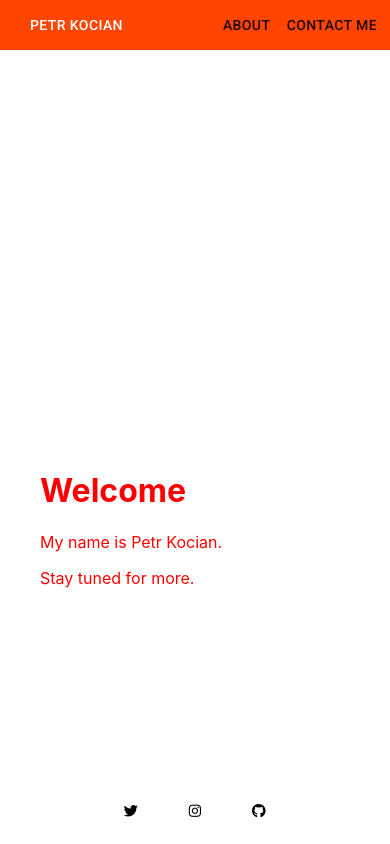
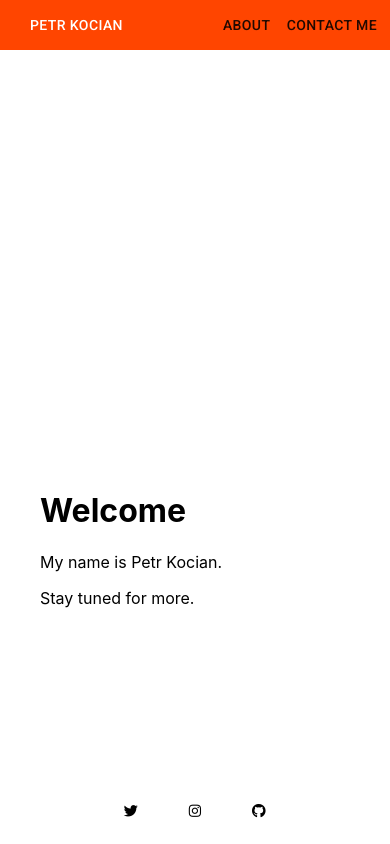
Before and after one commit to koci54/portfolio-project, a Next.js app: page / in a window 390 px wide. Built offline with nearby package versions, Linux system fonts and the light colour scheme.

Commit message:
media query updated

```diff
--- a/assets/scss/MyLayout.scss
+++ b/assets/scss/MyLayout.scss
@@ -17,13 +17,14 @@
       margin: 20px;
 
       .box {
-         color: red;
-         padding-top: 360px;
+         // color: red;
+         padding-top: 380px;
           @include sm {
-              color: blue;
+            padding-top: 10px;
+            // color: blue;
           }
           @include xl {
-              color: orange;
+            //  color: orange;
           }
       }
 
--- a/components/MyLayout.js
+++ b/components/MyLayout.js
@@ -3,7 +3,7 @@ import Footer from './Footer'
 import Tete from './Head'
 import "../assets/scss/MyLayout.scss";
 import "../assets/scss/index.scss";
-import image from "../assets/img/bg1.jpg"
+import image from "../assets/img/bg1.jpg";
 
 const Layout = props =>
    (
@@ -12,7 +12,8 @@ const Layout = props =>
       backgroundImage: "url(" + image + ")",
       backgroundSize: "cover",
       backgroundPosition: "top center"
-    }}>
+    }}
+    >
       <Tete />
       <Header />
       <div  className="Content">
```
